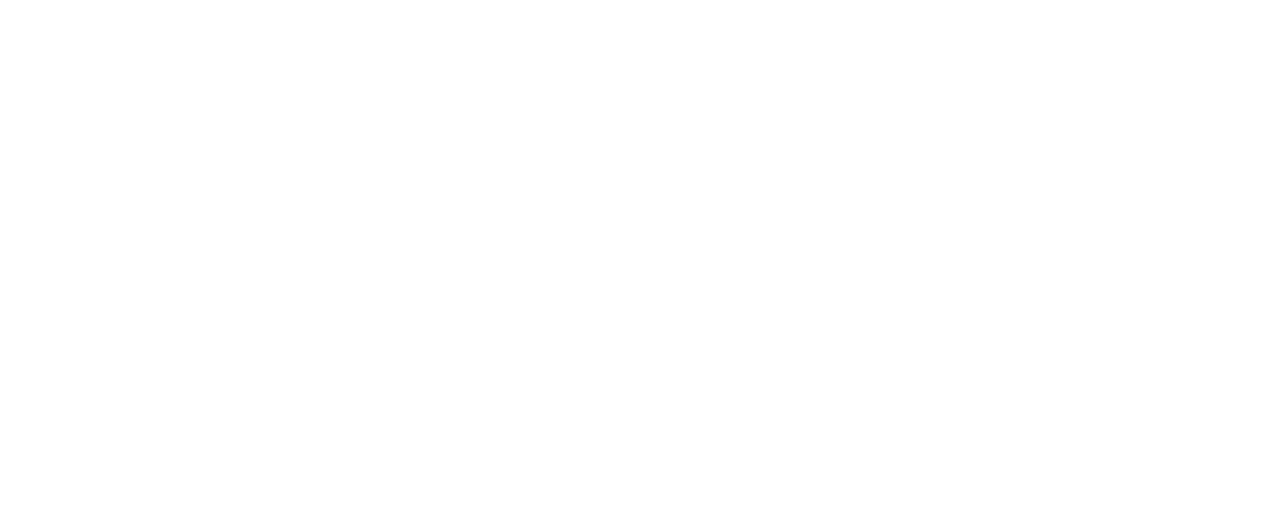
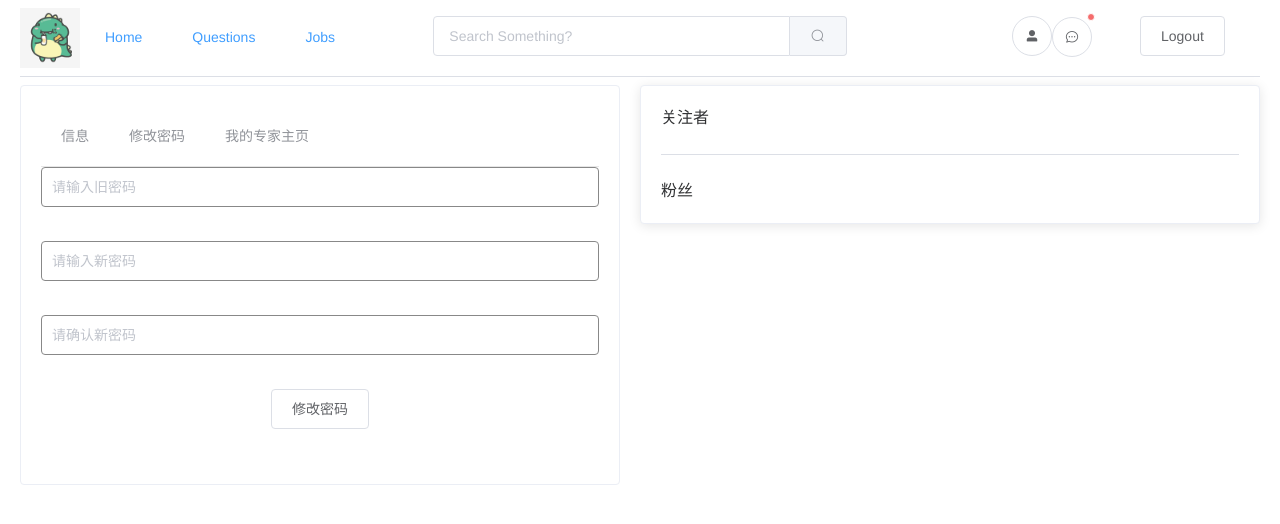
Before and after one commit to CastJo/ScienceShare-Front, a Vue app: page /home/password in a window 1280 px wide. Shown: the top 524 px of the page. Built offline with nearby package versions, Linux system fonts and the light colour scheme; sample sign-in values are in the browser's storage.

Commit message:
个人主页

```diff
--- /dev/null
+++ b/src/components/Follow.vue
@@ -0,0 +1,18 @@
+<template>
+    <div><el-card>
+        <span>关注者</span>
+        <el-divider/>
+        <span>粉丝</span>
+    </el-card></div>
+
+</template>
+
+<script>
+    export default {
+        name: "Follow"
+    }
+</script>
+
+<style scoped>
+
+</style>
--- /dev/null
+++ b/src/components/Password.vue
@@ -0,0 +1,93 @@
+<template>
+
+	<div class="password">
+
+			<div>
+				<el-input type="password" v-model="loginInfoVo.password0" placeholder="请输入旧密码"/></div><br/>
+			<div>
+				<el-input type="password" v-model="loginInfoVo.password1" placeholder="请输入新密码"/></div><br/>
+			<div>
+				<el-input type="password" v-model="loginInfoVo.password2" placeholder="请确认新密码"/></div><br/>
+			<el-button plain @click="change">修改密码</el-button>
+
+	</div>
+</template>
+
+<script>
+	export default {
+		data() {
+			return {
+				loginInfoVo: {
+					username: '',
+					password0: '',
+					password1: '',
+					password2: '',
+				},
+				responseResult: [],
+				name: '',
+			}
+		},
+		methods: {
+			change() {
+				if (this.loginInfoVo.password1 != this.loginInfoVo.password2) {
+					this.$notify.error({
+						title: '错误',
+						message: '两次输入密码不同'
+					});
+				} else {
+					this.$axios
+						.get('usercenter/changePassword', {
+							params: {
+								username: this.loginInfoVo.username,
+								oldPassword: this.loginInfoVo.password0,
+								newPassword: this.loginInfoVo.password1,
+							}
+						})
+						.then(successResponse => {
+							this.responseResult = JSON.stringify(successResponse.data);
+							if (successResponse.data.code === 200) {
+								this.$notify({
+									title: '成功',
+									message: '修改成功！',
+									type: 'success'
+								});
+								this.$router.push('/index')
+							}else if (successResponse.data.code === 400) {
+								this.$notify.error({
+									title: '错误',
+									message: '密码错误'
+								});
+							}else if (successResponse.data.code === 402) {
+								this.$notify.error({
+									title: '错误',
+									message: '输入不合法'
+								});
+							}
+						})
+						.catch(failResponse => {
+							console.log(failResponse);
+						})
+				}
+
+			}
+		}
+	}
+</script>
+
+<style>
+	.password {
+		text-align: center;
+	}
+
+	.password input {
+		display: block;
+		height: 40px;
+		line-height: 40px;
+		margin-bottom: 10px;
+		outline: none;
+		border: 1px solid #888;
+		padding: 10px;
+		box-sizing: border-box;
+	}
+
+</style>
--- /dev/null
+++ b/src/components/SelfCard.vue
@@ -0,0 +1,87 @@
+<template>
+    <div class="wrap">
+
+            <el-row>
+                <div class="self-avatar">
+<!--                <el-col :span="4">-->
+                    <el-tooltip class="item" effect="dark" content="点击修改头像" placement="top">
+                        <el-upload class="avatar-uploader" action="http://114.116.176.3:8000/uploadFile"
+                                   :show-file-list="false" :on-success="handleAvatarSuccess"
+                                   :before-upload="beforeAvatarUpload">
+                            <img v-if="this.user.avatarUrl" :src="this.user.avatarUrl" class="avatar">
+                        </el-upload>
+                    </el-tooltip>
+<!--                </el-col>-->
+                </div>
+                <div class="self-info">
+<!--                <el-col :span="20">-->
+                    <h4>{{ user.username }}</h4>
+                    <h6>邮箱: {{ user.emailAddress}}</h6>
+                    <h6>注册时间: {{ formattedDate}}</h6>
+<!--                </el-col>-->
+                </div>
+            </el-row>
+
+    </div>
+</template>
+
+<script>
+    import url from "@/assets/pic1.png";
+    import {dateFormat} from "../assets/js/time";
+    export default {
+        name: "SelfCard",
+        data () {
+            return {
+                expert: this.$store.state.expert,
+                user:this.$store.state.user,
+                circleUrl: url,
+                activeIndex: "1"
+            };
+        },
+        computed: {
+            formattedDate() {
+                return dateFormat(this.user.createdDate);
+            }
+        },
+        methods: {
+            handleAvatarSuccess(res, file) {
+                if (res.code === 200) {
+                    this.url = res.message;
+                    this.user.avatarUrl = this.url;
+                    this.$store.dispatch('changeAvatar');
+                    this.$axios.post('/uploadAvatar', {
+                        username: this.name,
+                        avatarUrl: this.url,
+                    }).then((response) => {
+                        console.log(response)
+                    })
+                } else if (res.code === 300) {
+                    console.log("not exist")
+                } else if (res.code === 400) {
+                    console.log("fail")
+                }
+                location.reload();
+            },
+            beforeAvatarUpload(file) {
+                const isJPG = file.type === 'image/jpeg';
+                const isPNG = file.type === 'image/png';
+                const isLt2M = file.size / 1024 / 1024 < 2;
+
+                if (!isJPG && !isPNG) {
+                    this.$message.error('上传头像图片只能是 JPG或PNG格式!');
+                }
+                if (!isLt2M) {
+                    this.$message.error('上传头像图片大小不能超过 2MB!');
+                }
+                return (isPNG || isJPG) && isLt2M;
+            },
+        },
+    };
+</script>
+
+<style scoped>
+    .wrap {
+        text-align: center;
+    }
+
+</style>
--- a/src/router/index.js
+++ b/src/router/index.js
@@ -29,6 +29,18 @@
     // meta: {
     //   requireAuth: true
     // },
+    children: [
+      {
+        path: "/",
+        name: "SelfCard",
+        component: loadComponent("SelfCard")
+      },
+      {
+        path: "password",
+        name: "Password",
+        component: loadComponent("Password")
+      },
+    ]
   },
   {
     path: "/signIn",
--- a/src/views/Home.vue
+++ b/src/views/Home.vue
@@ -1,18 +1,10 @@
 <template>
-  <el-main style="padding-top: 0px">
-    <Navigator />
-    <el-row>
-      <el-card shadow="hover" style="height: 200px">
-        <el-row
-        ><el-col :span="4" class="px-5">
-          <el-avatar :size="100" :src="circleUrl"></el-avatar>
-        </el-col>
-          <el-col :span="16">
-            <h4>{{ user.username }}</h4>
-            <h6>邮箱: {{ user.emailAddress}}</h6>
-            <h6>注册时间: {{ formattedDate}}</h6>
-          </el-col>
-        </el-row>
+
+
+    <el-main style="padding-top: 0;">
+        <Navigator/>
+        <el-col span="12">
+        <el-card shadow="hover" style="height: 400px;width: 600px">
             <el-row>
                 <el-menu
                         router
@@ -21,27 +13,32 @@
                         mode="horizontal"
                         @select="handleSelect"
                 >
-            <el-menu-item index="/main/">Home</el-menu-item>
-            <el-menu-item index="/main/overview">Overview</el-menu-item>
-            <el-menu-item index="/main/research">Research</el-menu-item>
-            <el-menu-item index="/main/information">Info</el-menu-item>
+                    <el-menu-item index="/home">信息</el-menu-item>
+                    <el-menu-item index="/home/password">修改密码</el-menu-item>
+                    <el-menu-item index="/main">我的专家主页</el-menu-item>
                 </el-menu>
             </el-row>
+            <router-view/>
         </el-card>
-    </el-row>
-    <router-view />
+        </el-col>
+        <el-col span="12">
+        <Follow/>
+        </el-col>
     </el-main>
+
 </template>
 
 <script>
-  import Navigator from "@/components/Navigator.vue"
+    import Navigator from "@/components/Navigator.vue";
+    import Follow from "../components/Follow";
     import url from "@/assets/pic1.png";
     import {dateFormat} from "../assets/js/time";
+
     export default {
-    data () {
+        data() {
             return {
                 expert: this.$store.state.expert,
-        user:this.$store.state.user,
+                user: this.$store.state.user,
                 circleUrl: url,
                 activeIndex: "1"
             };
@@ -52,17 +49,20 @@
             }
         },
         mounted() {
-      if (this.$store.state.user.username==null){
+            if (this.$store.state.user.username == null) {
                 this.$router.push("/");
             }
         },
         methods: {
-      handleSelect (key, keyPath) {
+            handleSelect(key, keyPath) {
                 console.log(key, keyPath);
-      }
+            },
         },
         components: {
+            Follow,
             Navigator,
         }
     };
 </script>
+<style>
+</style>
```
Lines whose indentation alone changed are shown as unchanged.
